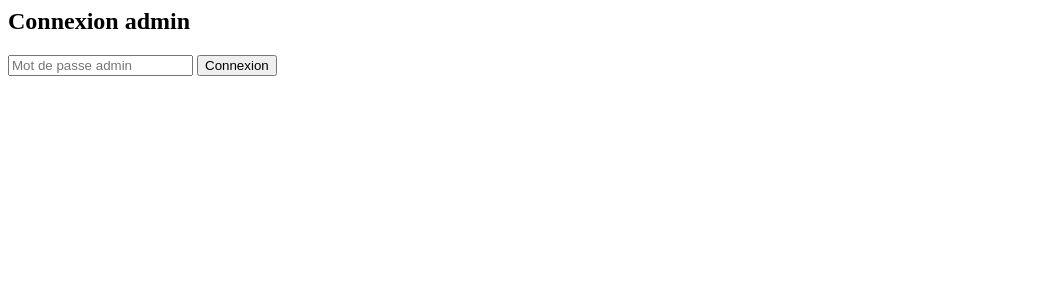
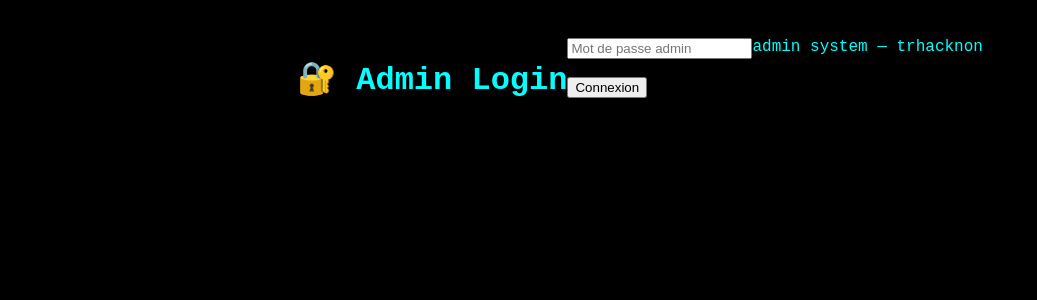
Before and after one commit to trh4ckn0n/dallgen, a Flask app: page /admin/login in a window 1280 px wide. Shown: the top 300 px of the page, without its empty margins (0-1037 px from the left). Run offline with Flask 3, Linux system fonts and the light colour scheme.

Commit message:
Update admin_login.html

```diff
--- a/templates/admin_login.html
+++ b/templates/admin_login.html
@@ -1,5 +1,17 @@
-<h2>Connexion admin</h2>
-<form method="post">
-    <input type="password" name="password" placeholder="Mot de passe admin">
-    <input type="submit" value="Connexion">
-</form>
+<!DOCTYPE html>
+<html lang="fr">
+<head>
+    <meta charset="UTF-8">
+    <title>Connexion Admin - Trhacknon AI</title>
+    <link rel="stylesheet" href="{{ url_for('static', filename='style.css') }}">
+</head>
+<body>
+    <h1>🔐 Admin Login</h1>
+    <form method="post">
+        <input type="password" name="password" placeholder="Mot de passe admin" required>
+        <br><br>
+        <input type="submit" value="Connexion">
+    </form>
+    <div class="trhacknon-tag">admin system — trhacknon</div>
+</body>
+</html>
```
